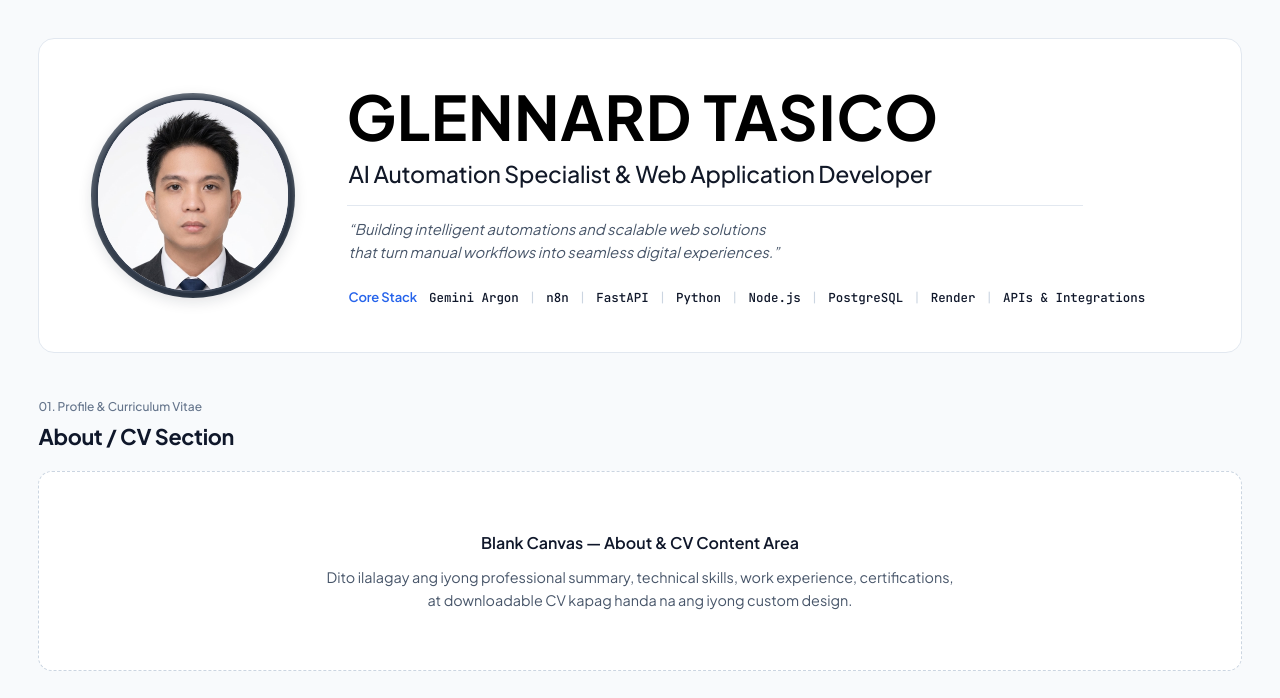
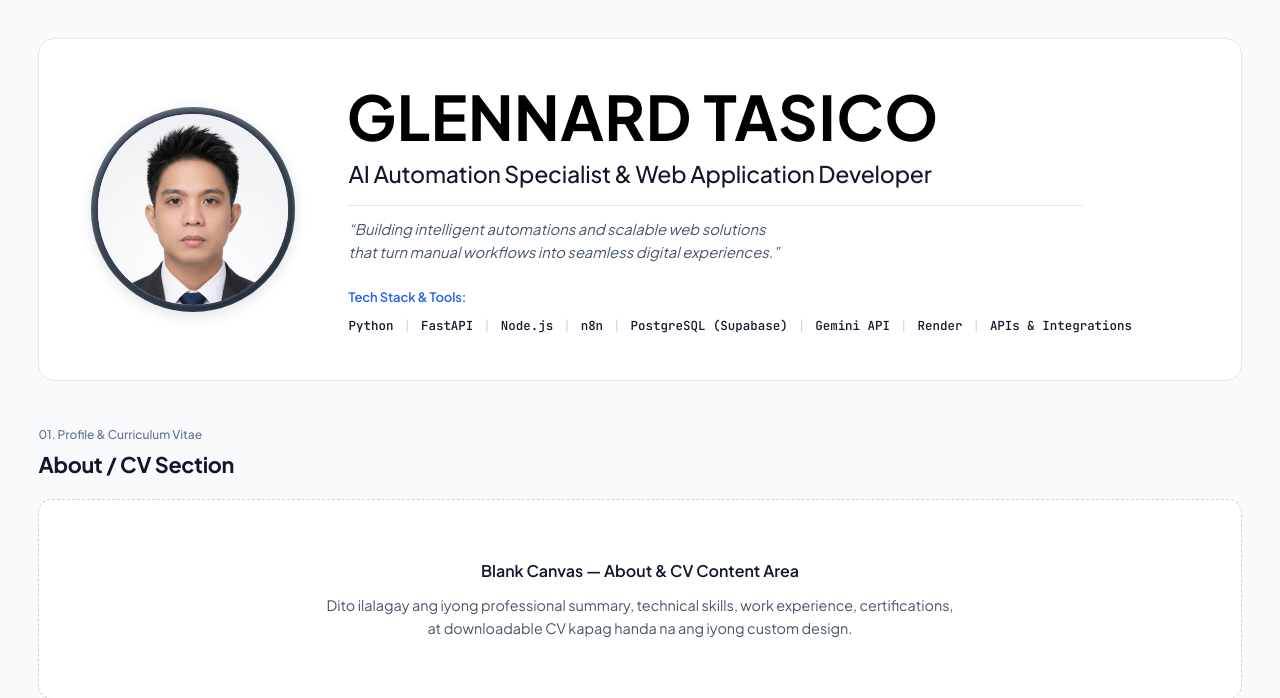
Before and after one commit to glennardtasicova-byte/Glennard-Tasico, a FastAPI app: page / in a window 1280 px wide. Shown: the part 69-767 px from the top of the page. Run offline with FastAPI, Linux system fonts and the light colour scheme.

Commit message:
refactor: update tech stack list in portfolio header
Refine the displayed technology stack to more accurately represent current tools and expertise.

```diff
--- a/templates/index.html
+++ b/templates/index.html
@@ -51,20 +51,20 @@
           <p class="resume-quote">
             &ldquo;Building intelligent automations and scalable web solutions that turn manual workflows into seamless digital experiences.&rdquo;
           </p>
-          <div class="resume-stack" aria-label="Core Technology Stack">
-            <span class="stack-label">Core Stack</span>
+          <div class="resume-stack" aria-label="Tech Stack and Tools">
+            <span class="stack-label">Tech Stack &amp; Tools:</span>
             <span class="stack-items">
-              <span>Gemini Argon</span>
+              <span>Python</span>
+              <span class="stack-sep" aria-hidden="true">|</span>
+              <span>FastAPI</span>
+              <span class="stack-sep" aria-hidden="true">|</span>
+              <span>Node.js</span>
               <span class="stack-sep" aria-hidden="true">|</span>
               <span>n8n</span>
               <span class="stack-sep" aria-hidden="true">|</span>
-              <span>FastAPI</span>
+              <span>PostgreSQL (Supabase)</span>
               <span class="stack-sep" aria-hidden="true">|</span>
-              <span>Python</span>
-              <span class="stack-sep" aria-hidden="true">|</span>
-              <span>Node.js</span>
-              <span class="stack-sep" aria-hidden="true">|</span>
-              <span>PostgreSQL</span>
+              <span>Gemini API</span>
               <span class="stack-sep" aria-hidden="true">|</span>
               <span>Render</span>
               <span class="stack-sep" aria-hidden="true">|</span>
```
